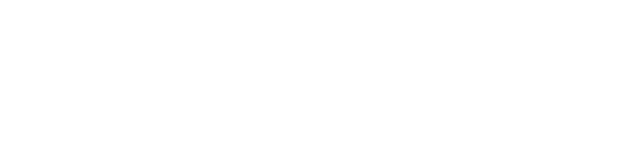
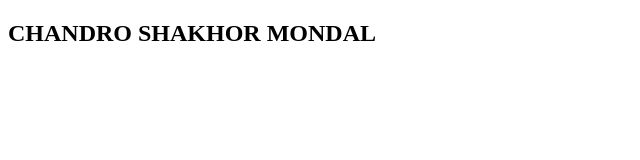
Before and after one commit to chandro4D/my-first-repository, a plain HTML site: page index.html in a window 1280 px wide. Shown: the whole page, without its empty margins (0-640 px from the left). Drawn offline with Linux system fonts and the light colour scheme.

Commit message:
first commit

```diff
--- a/index.html
+++ b/index.html
@@ -6,6 +6,6 @@
     <title>first repository</title>
 </head>
 <body>
-
+    <h2>CHANDRO SHAKHOR MONDAL</h2>
 </body>
 </html>
```
